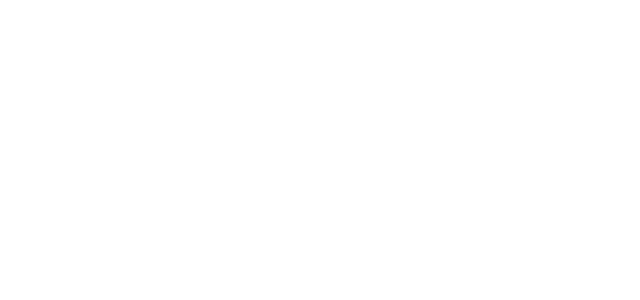
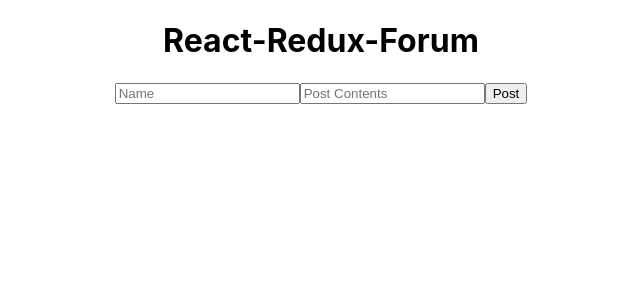
Before and after one commit to masatosotoma/react-redux-forum, a React (Create React App) app: page / in a window 1280 px wide. Shown: the top 300 px of the page, without its empty margins (319-959 px from the left). Built offline with nearby package versions, Linux system fonts and the light colour scheme.

Commit message:
Added the basic structure for the forum

```diff
--- a/src/App.js
+++ b/src/App.js
@@ -2,7 +2,22 @@
 import { useSelector } from "react-redux";
 
 function App() {
-  return <div className="App"></div>;
+  const postList = useSelector((state) => state.posts.value);
+  console.log(postList);
+  return (
+    <div className="App">
+      <div>
+        <h1>React-Redux-Forum</h1>
+      </div>
+      <div>
+        <div className="addPost">
+          <input type="text" placeholder="Name"></input>
+          <input type="text" placeholder="Post Contents"></input>
+          <button>Post</button>
+        </div>
+      </div>
+    </div>
+  );
 }
 
 export default App;
```
